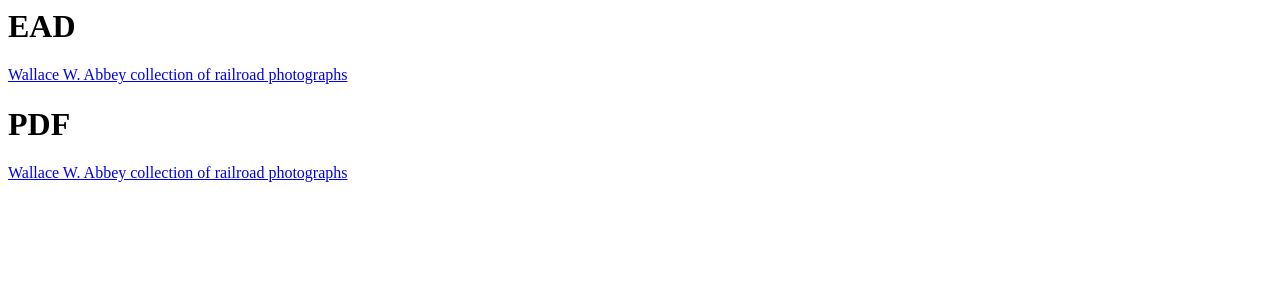
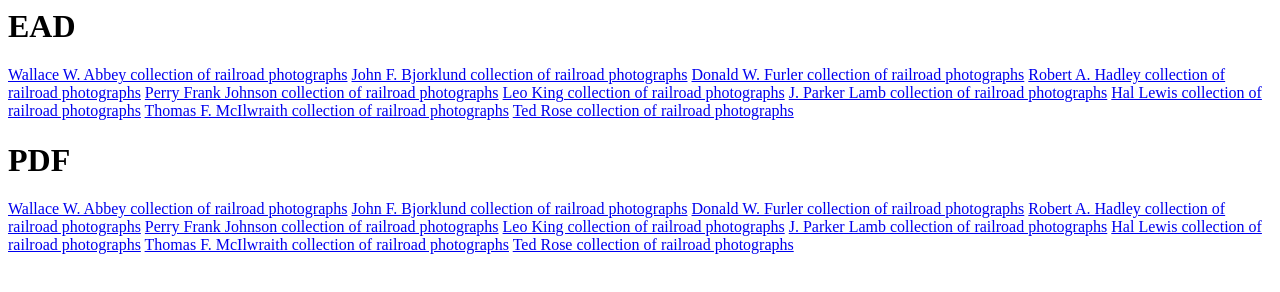
Before and after one commit to railphotoart/archivegrid-findingaids, a plain HTML site: page index.html in a window 1280 px wide. Drawn offline with Linux system fonts and the light colour scheme.

Commit message:
Update index.html
Added collection links

```diff
--- a/index.html
+++ b/index.html
@@ -1,22 +1,29 @@
 <html>
 <head>
-<title>ArchiveGrid Finding Aids</title>
+<title>CRPA Finding Aids</title>
 </head>
 <body>
   <h1>EAD</h1>
-  <a href="https://railphotoart.github.io/archivegrid-findingaids/abbey-finding-aid.xml">Wallace W. Abbey collection of railroad photographs</a>
-  <a href=""></a>
-  <a href=""></a>
-  <a href=""></a>
-  <a href=""></a>
-  <a href=""></a>
+    <a href="https://railphotoart.github.io/archivegrid-findingaids/abbey-finding-aid.xml">Wallace W. Abbey collection of railroad photographs</a>
+    <a href="https://railphotoart.github.io/archivegrid-findingaids/bjorklund-finding-aid.xml">John F. Bjorklund collection of railroad photographs</a>
+    <a href="https://railphotoart.github.io/archivegrid-findingaids/furler-finding-aid.xml">Donald W. Furler collection of railroad photographs</a>
+    <a href="https://railphotoart.github.io/archivegrid-findingaids/hadley-finding-aid.xml">Robert A. Hadley collection of railroad photographs</a>
+    <a href="https://railphotoart.github.io/archivegrid-findingaids/johnson-finding-aid.xml">Perry Frank Johnson collection of railroad photographs</a>
+    <a href="https://railphotoart.github.io/archivegrid-findingaids/king-finding-aid.xml">Leo King collection of railroad photographs</a>
+    <a href="https://railphotoart.github.io/archivegrid-findingaids/lamb-finding-aid.xml">J. Parker Lamb collection of railroad photographs</a>
+    <a href="https://railphotoart.github.io/archivegrid-findingaids/lewis-finding-aid.xml">Hal Lewis collection of railroad photographs</a>
+    <a href="https://railphotoart.github.io/archivegrid-findingaids/mcilwraith-finding-aid.xml">Thomas F. McIlwraith collection of railroad photographs</a>
+    <a href="https://railphotoart.github.io/archivegrid-findingaids/rose-finding-aid.xml">Ted Rose collection of railroad photographs</a>
   <h1>PDF</h1>
-   <a href="https://railphotoart.github.io/archivegrid-findingaids/abbey-finding-aid.pdf">Wallace W. Abbey collection of railroad photographs</a>
-  <a href=""></a>
-  <a href=""></a>
-  <a href=""></a>
-  <a href=""></a>
-  <a href=""></a>
-  <a href=""></a>
+    <a href="https://railphotoart.github.io/archivegrid-findingaids/abbey-finding-aid.pdf">Wallace W. Abbey collection of railroad photographs</a>
+    <a href="https://railphotoart.github.io/archivegrid-findingaids/bjorklund-finding-aid.pdf">John F. Bjorklund collection of railroad photographs</a>
+    <a href="https://railphotoart.github.io/archivegrid-findingaids/furler-finding-aid.pdf">Donald W. Furler collection of railroad photographs</a>
+    <a href="https://railphotoart.github.io/archivegrid-findingaids/hadley-finding-aid.pdf">Robert A. Hadley collection of railroad photographs</a>
+    <a href="https://railphotoart.github.io/archivegrid-findingaids/johnson-finding-aid.pdf">Perry Frank Johnson collection of railroad photographs</a>
+    <a href="https://railphotoart.github.io/archivegrid-findingaids/king-finding-aid.pdf">Leo King collection of railroad photographs</a>
+    <a href="https://railphotoart.github.io/archivegrid-findingaids/lamb-finding-aid.pdf">J. Parker Lamb collection of railroad photographs</a>
+    <a href="https://railphotoart.github.io/archivegrid-findingaids/lewis-finding-aid.pdf">Hal Lewis collection of railroad photographs</a>
+    <a href="https://railphotoart.github.io/archivegrid-findingaids/mcilwraith-finding-aid.pdf">Thomas F. McIlwraith collection of railroad photographs</a>
+    <a href="https://railphotoart.github.io/archivegrid-findingaids/rose-finding-aid.pdf">Ted Rose collection of railroad photographs</a>
 </body>
 </html>
```
